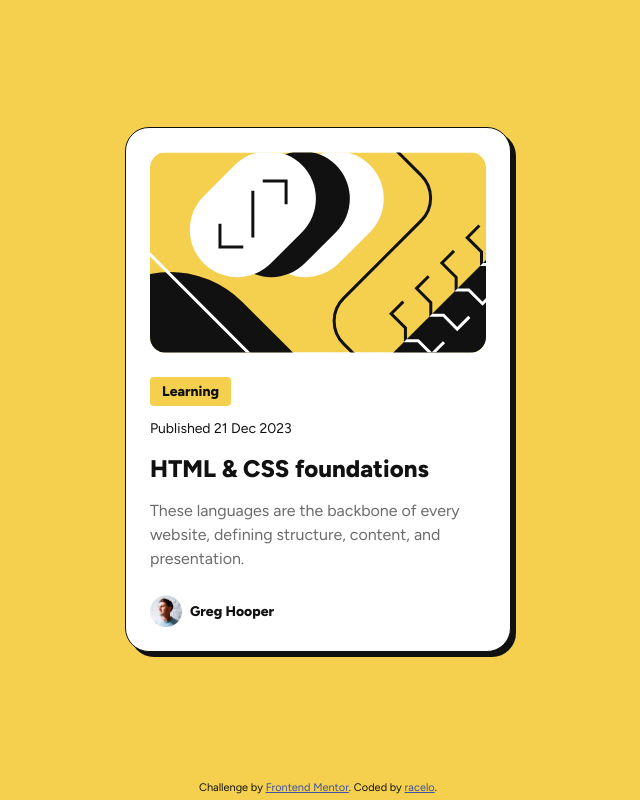
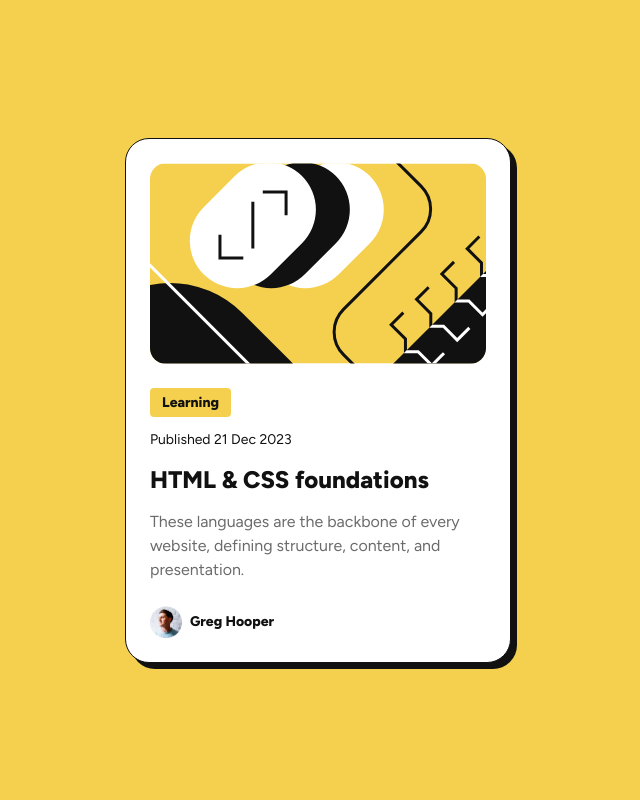
Before and after one commit to racelo/blog-preview-card, a plain HTML site: page index.html in a window 1280 px wide. Shown: the whole page, without its empty margins (322-962 px from the left). Drawn offline with Linux system fonts and the light colour scheme.

Commit message:
Comment out the attribution class and its styles

```diff
--- a/index.html
+++ b/index.html
@@ -40,10 +40,10 @@
         <p id="author">Greg Hooper</p>
       </footer>
     </div>
-    <div class="attribution">
+    <!-- <div class="attribution">
       Challenge by <a href="https://www.frontendmentor.io?ref=challenge" target="_blank">Frontend Mentor</a>.
       Coded by <a href="https://github.com/racelo">racelo</a>.
-    </div>
+    </div> -->
 
   </body>
 
--- a/style.css
+++ b/style.css
@@ -14,7 +14,7 @@ body {
   display: flex;
   justify-content: center;
   align-items: center;
-  flex-direction: column;
+  /* flex-direction: column; */
 }
 
 .card {
@@ -27,7 +27,7 @@ body {
   transition-property: box-shadow;
   transition-duration: 200ms;
   transition-timing-function: ease-in;
-  box-shadow: 5px 5px #111;
+  box-shadow: 6px 6px #111;
 }
 
 .card:hover,
@@ -95,9 +95,9 @@ footer {
   gap: 8px;
 }
 
-.attribution {
+/* .attribution {
   padding-bottom: 4px;
-}
+} */
 
 @media only screen and (max-width: 768px) {
   .card {
```
